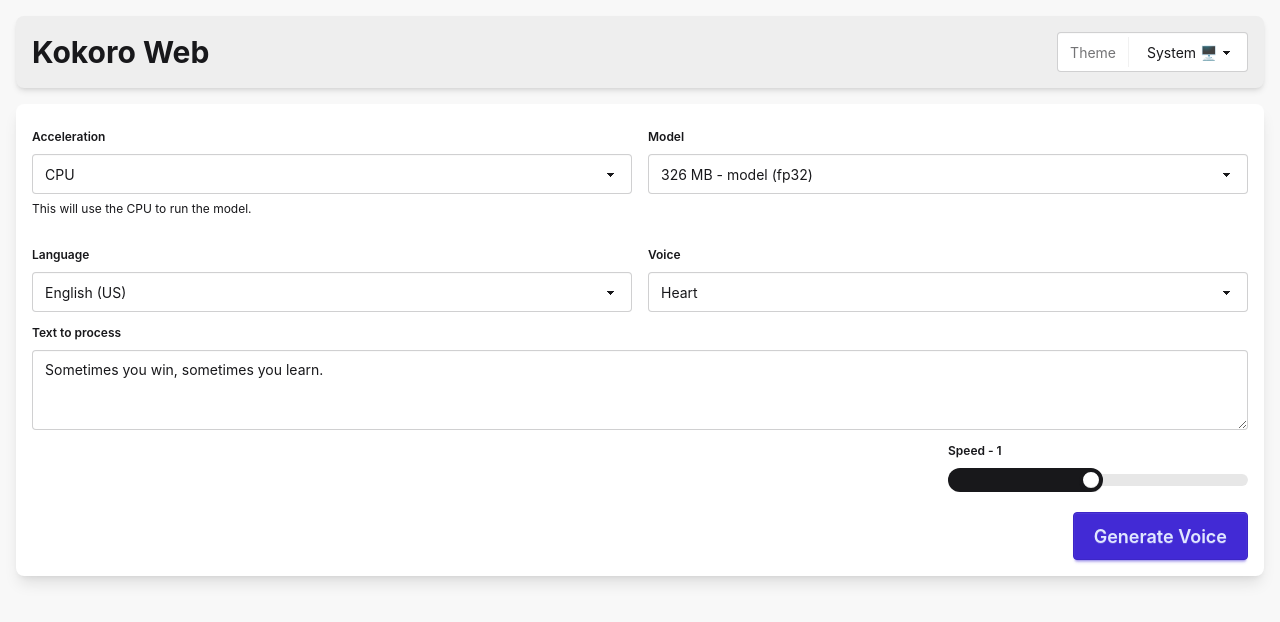
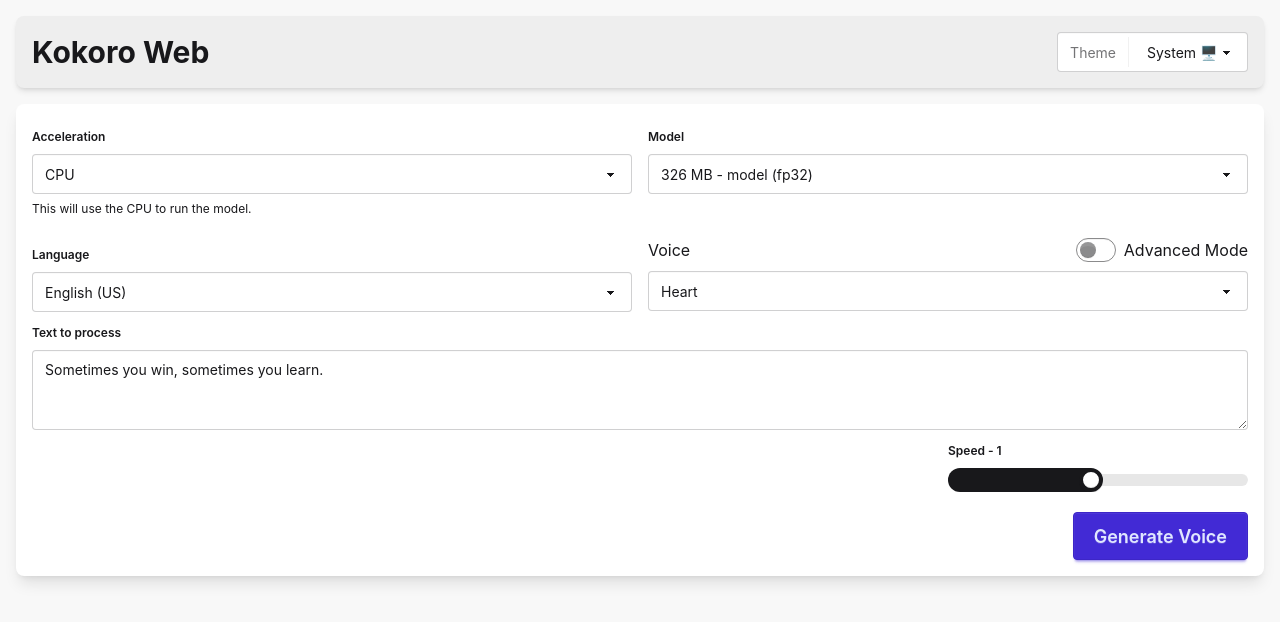
Before and after one commit to DreamKeeper41012/kokoro-web, a SvelteKit app: page / in a window 1280 px wide. Shown: the top 622 px of the page. Built offline with nearby package versions, Linux system fonts and the light colour scheme; what onnxruntime-web would draw is missing.

Commit message:
Refactor voice selection to support simple and advanced modes in VoicePicker component

```diff
--- a/src/routes/+layout.svelte
+++ b/src/routes/+layout.svelte
@@ -5,7 +5,7 @@
 </script>
 
 <div
-  class="bg-base-200 h-screen w-screen overflow-x-hidden overflow-y-auto md:px-4"
+  class="bg-base-200 h-screen w-screen overflow-x-hidden overflow-y-auto md:px-4 md:pb-4"
 >
   <header
     class="
--- a/src/routes/+page.svelte
+++ b/src/routes/+page.svelte
@@ -5,29 +5,19 @@
   import { generateVoice } from "$lib/client/kokoro";
   import { tokenize } from "$lib/client/kokoro/tokenizer";
   import { detectWebGPU } from "$lib/client/utils";
-  import {
-    langs,
-    langsMap,
-    models,
-    modelsMap,
-    voices,
-    voicesMap,
-  } from "$lib/shared/resources";
+  import { langs, langsMap, models, modelsMap } from "$lib/shared/resources";
   import SelectControl from "$lib/client/components/selectControl.svelte";
   import TextareaControl from "$lib/client/components/textareaControl.svelte";
   import RangeControl from "$lib/client/components/rangeControl.svelte";
+  import VoicePicker from "./voicePicker.svelte";
+  import type { VoiceWeight } from "$lib/client/kokoro/combineVoices";
 
   let text = $state("Sometimes you win, sometimes you learn.");
   let lang = $state(langsMap["en-us"].langId);
-  let voice = $state(voicesMap.af_alloy.voiceId);
+  let voices = $state([] as VoiceWeight[]);
   let model = $state(modelsMap.model.modelId);
   let speed = $state(1);
   let webgpu = $state(false);
-
-  let langVoices = $derived(voices.filter((vo) => vo.lang === lang));
-  $effect(() => {
-    voice = langVoices[0].voiceId;
-  });
 
   let webgpuSupported = $state(false);
   let webgpuHelpText = $state("This will use the CPU to run the model.");
@@ -58,7 +48,7 @@
       const waveform = await generateVoice({
         text: text,
         lang: lang,
-        voice: voice,
+        voices: voices,
         model: model,
         speed: speed,
         webgpu: webgpu,
@@ -110,11 +100,7 @@
     {/each}
   </SelectControl>
 
-  <SelectControl bind:value={voice} title="Voice" selectClass="w-full">
-    {#each langVoices as vo}
-      <option value={vo.voiceId}>{vo.name}</option>
-    {/each}
-  </SelectControl>
+  <VoicePicker {lang} onchange={(vws) => (voices = vws)} />
 </div>
 
 <TextareaControl
--- a/src/routes/voicePicker.svelte
+++ b/src/routes/voicePicker.svelte
@@ -10,91 +10,120 @@
   import { voices, type Voice, type VoiceId } from "$lib/shared/resources";
   import type { VoiceWeight } from "$lib/client/kokoro/combineVoices";
 
+  // Component mode: "simple" for a single selection, "advanced" for multiple with weights.
   let mode = $state("simple");
+  function toggleMode() {
+    mode = mode === "simple" ? "advanced" : "simple";
+  }
 
+  // Simple mode selection: a single voice (weight always 1)
   let simpleSelection = $state("");
   $effect(() => {
     if (mode === "simple") {
-      const sv = [
-        {
-          voiceId: simpleSelection,
-          weight: 1,
-        },
-      ];
-      onchange(sv);
+      onchange([{ voiceId: simpleSelection, weight: 1 }]);
     }
   });
 
-  let advancedSelections = $state({});
+  // Advanced mode selections: mapping voiceId to its weight.
+  let advancedSelections = $state<Record<string, number>>({});
 
+  // Filter voices by the selected language.
   let langVoices = $derived(voices.filter((vo) => vo.lang === lang));
+
+  // Reset selections when the language changes.
   $effect(() => {
-    // Every time the lang changes, we reset to the first voice
-    // and the simple mode
     advancedSelections = {};
-    simpleSelection = langVoices[0].voiceId;
+    simpleSelection = langVoices[0]?.voiceId ?? "";
     mode = "simple";
   });
+
+  // Update onchange callback when in advanced mode.
+  $effect(() => {
+    if (mode === "advanced") {
+      const selections: VoiceWeight[] = Object.entries(advancedSelections).map(
+        ([voiceId, weight]) => ({ voiceId, weight }),
+      );
+      onchange(selections);
+    }
+  });
+
+  // Toggle a voice in advanced mode.
+  function toggleVoice(voiceId: VoiceId | string) {
+    const checked = advancedSelections[voiceId] === undefined;
+
+    if (checked) {
+      // Add voice with a default weight of 0.5.
+      if (advancedSelections[voiceId] === undefined) {
+        advancedSelections = { ...advancedSelections, [voiceId]: 0.5 };
+      }
+    } else {
+      // Remove voice from selections.
+      const { [voiceId]: removed, ...rest } = advancedSelections;
+      advancedSelections = rest;
+    }
+  }
+
+  // Update the weight for a given voice.
+  function updateWeight(voiceId: VoiceId | string, newWeight: number) {
+    advancedSelections = {
+      ...advancedSelections,
+      [voiceId]: Math.min(newWeight, 1),
+    };
+  }
 </script>
 
-<div class="voice-picker">
-  <!-- Mode Selector -->
-  <div class="mode-switch">
-    <label>
-      <input type="radio" bind:group={mode} value="simple" /> Simple
-    </label>
-    <label>
-      <input type="radio" bind:group={mode} value="advanced" /> Advanced
+<div>
+  <div class="flex items-center justify-between">
+    <span>Voice</span>
+
+    <label class="flex items-center space-x-2">
+      <input
+        type="checkbox"
+        class="toggle"
+        checked={mode == "advanced"}
+        onclick={toggleMode}
+      />
+      <span>Advanced Mode</span>
     </label>
   </div>
 
   {#if mode === "simple"}
-    <!-- Simple Mode: Single voice selector -->
-    <SelectControl
-      bind:value={simpleSelection}
-      title="Select Voice"
-      selectClass="w-full"
-    >
+    <SelectControl bind:value={simpleSelection} selectClass="w-full mt-[5px]">
       {#each langVoices as vo}
         <option value={vo.voiceId}>{vo.name}</option>
       {/each}
     </SelectControl>
   {:else}
-    <!-- Advanced Mode: Multiple voice selector with weight adjustments -->
-    <div class="advanced-mode">
+    <div
+      class="rounded-box border-base-300 mt-[10px] grid grid-cols-1 space-y-2 border p-4 md:grid-cols-2 md:gap-2"
+    >
       {#each langVoices as vo}
-        <div class="voice-item flex items-center space-x-2">
-          <input type="checkbox" id={vo.voiceId} />
-          <label for={vo.voiceId} class="flex-1">{vo.name}</label>
-          <!-- {#if vo.enabled}
-            <RangeControl
-              bind:value={advancedSelections[vo.voiceId]}
-              title="Weight"
-              min="0"
-              max="1"
-              step="0.01"
-              on:change={(e) => updateWeight(vo.voiceId, e.detail)}
+        <div>
+          <label class="flex items-center space-x-1">
+            <input
+              type="checkbox"
+              checked={advancedSelections[vo.voiceId] !== undefined}
+              class="checkbox"
+              onclick={() => toggleVoice(vo.voiceId)}
             />
-          {/if} -->
+            <span>
+              {vo.name}
+            </span>
+          </label>
+
+          <RangeControl
+            bind:value={advancedSelections[vo.voiceId]}
+            disabled={advancedSelections[vo.voiceId] === undefined}
+            title={advancedSelections[vo.voiceId]
+              ? `Weight ${advancedSelections[vo.voiceId] * 100}%`
+              : "Weight"}
+            hideValue={true}
+            min="0"
+            max="1"
+            step="0.1"
+          />
         </div>
       {/each}
     </div>
   {/if}
 </div>
-
-<style>
-  .voice-picker {
-    border: 1px solid #ccc;
-    border-radius: 8px;
-    padding: 1rem;
-  }
-  .mode-switch {
-    margin-bottom: 1rem;
-  }
-  .mode-switch label {
-    margin-right: 1rem;
-  }
-  .advanced-mode .voice-item {
-    margin-bottom: 0.5rem;
-  }
-</style>
```
